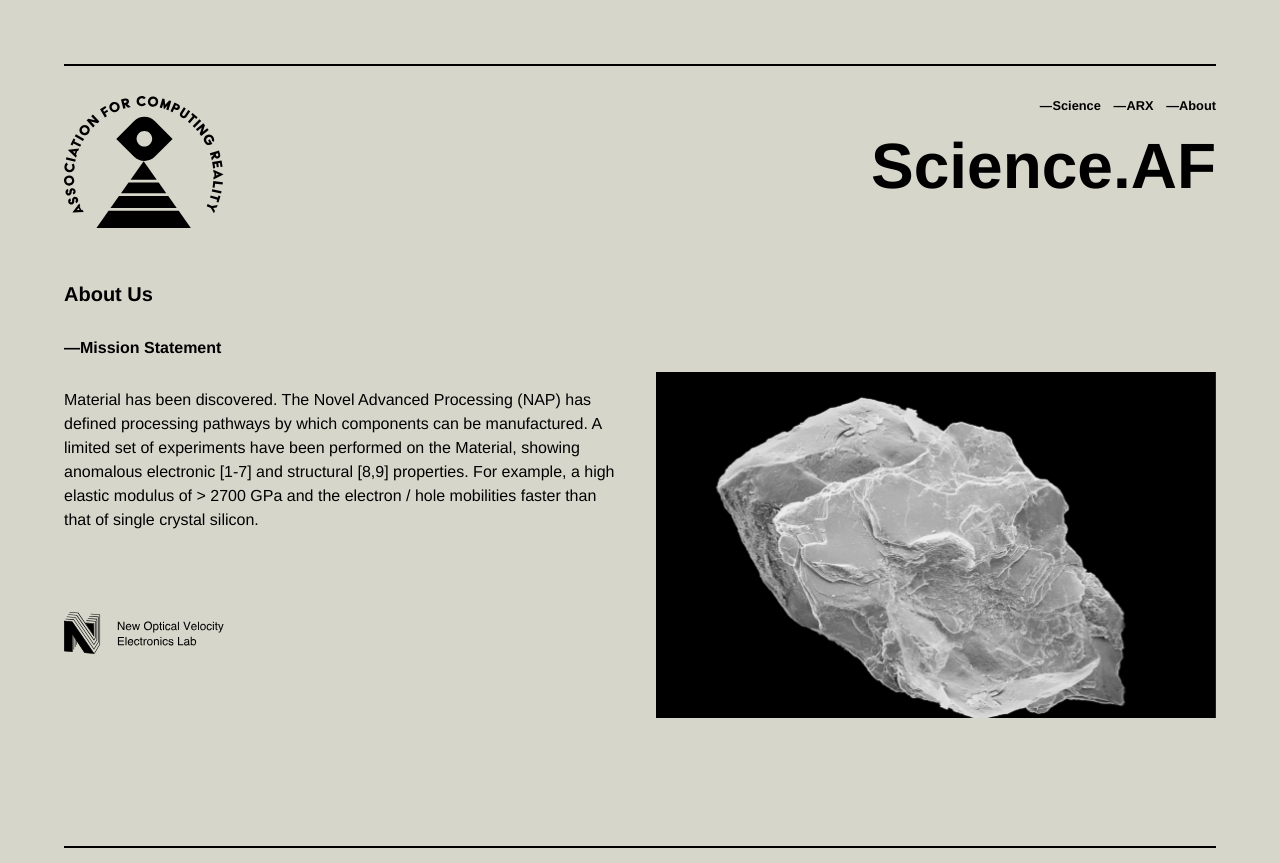
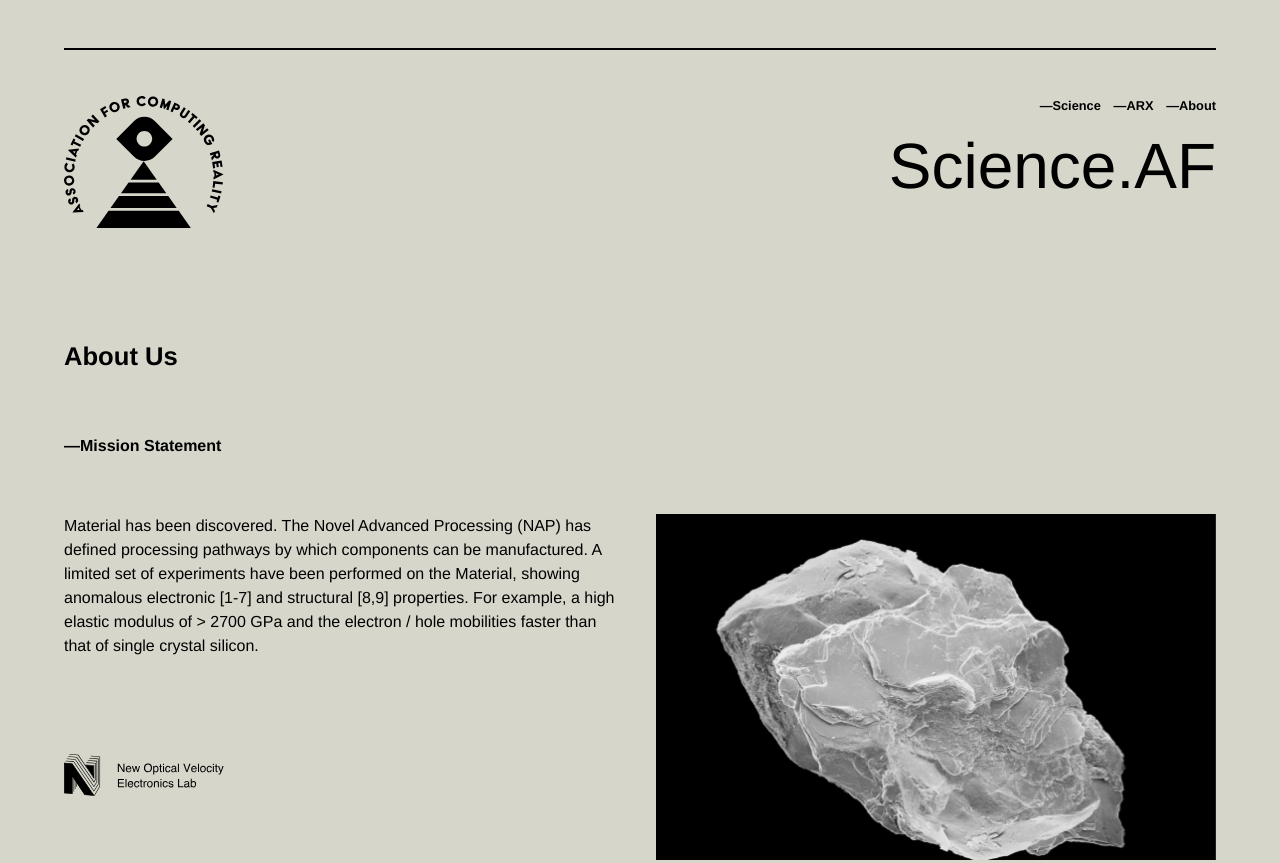
Before and after one commit to anovelproject/science, a plain HTML site: page about.html in a window 1280 px wide. Shown: the top 863 px of the page. Drawn offline with Linux system fonts and the light colour scheme; a web font is replaced by a local one.

Commit message:
fixed header 1

```diff
--- a/about.html
+++ b/about.html
@@ -23,6 +23,7 @@
           <h1 class="site-title">Science.AF</h1>
        </nav>
        <div class="divider"></div>
+       <div class="divider2"></div>
     </header>
 
     <!-- article -->
--- a/style-main.css
+++ b/style-main.css
@@ -42,6 +42,11 @@ body {
 	background-color: #D6D6CB;
 }
 
+::selection {
+	background: #000;
+	color: #D6D6CB;
+}
+
 body,
 button,
 input,
@@ -59,10 +64,6 @@ h4,
 h5,
 h6 {
 	clear: both;
-}
-
-p {
-	margin-bottom: 1.5em;
 }
 
 b,
@@ -163,7 +164,6 @@ h6 {
 
 p {
 	margin: 0;
-	padding: 1em 0;
 }
 
 a {
@@ -205,9 +205,7 @@ header h1 {
 	z-index: 200;
 }
 
-header h1 {
-	font-weight: bolder;
-}
+
 
 .logo {
 		width: 30vw;
@@ -234,17 +232,17 @@ header li:not(:last-child) {
 
 /* post section */
 
-.post h2,
-.post h3 {
-	font-weight: 600;
-	line-height: 3em;
-}
 
 .post h2 {
-	font-size: 1.25em;
+	font-size: 1.6em;
+	font-weight: 600;
+	line-height: 6em;
+
 }
 .post h3 {
 	font-size: 1em;
+	font-weight: 600;
+	padding-bottom: 1.5em;
 }
 
 .post h3::before {
@@ -338,7 +336,7 @@ CSS Grid layout for modern browsers:
 		/* Disable fallback max-width center aligned rule: */
 		.site {
 			max-width: 1280px;
-			padding: 4em;
+			padding: 3em 4em 4em;
 		}
 
 		/* fixed header */
@@ -371,37 +369,48 @@ CSS Grid layout for modern browsers:
 			font-size: 0.8em;
 			justify-content: flex-end;
 		}
-		header a {
+	/*	header a {
 			background: #D6D6CB;
 		}
-
+	*/
 		.site-title {
 			text-align: right;
 			font-size: 4em;
-			background: #D6D6CB;
 			line-height: 0.4em;
 			margin-top: 0.6em;
+			font-weight: 500;
+
 		}
+
 		.divider {
 			width: calc(100vw - 8em);
 			border-top: 2px solid #000;
 		}
+		.divider2 {
+			position: fixed;
+			background: #D6D6CB;
+			top: 0;
+			left: 0;
+			height: 3em;
+			width: 100vw;
+		}
+
+		.main-area{
+						padding: 2em 0;
+			background-color: #D6D6CB;
+		}
 
 		/* post1 */
-
-		.two_columns {
-			column-count: 2;
-			column-gap: 2em;
-		}
 
 		.sciGrid {
 			display: grid;
 			grid-template-columns: repeat(6, 1fr);
 			grid-column-gap: 2em;
+			grid-row-gap: 2em;
 		}
 
 		.sciGrid img{
-			padding: 0 0 4em;
+			/*padding: 0 0 4em;*/
 			margin: 0;
 			z-index: 100;
 		}
```
Also changed, not shown: arx.html (+1 -0 lines), index.html (+14 -6 lines).
